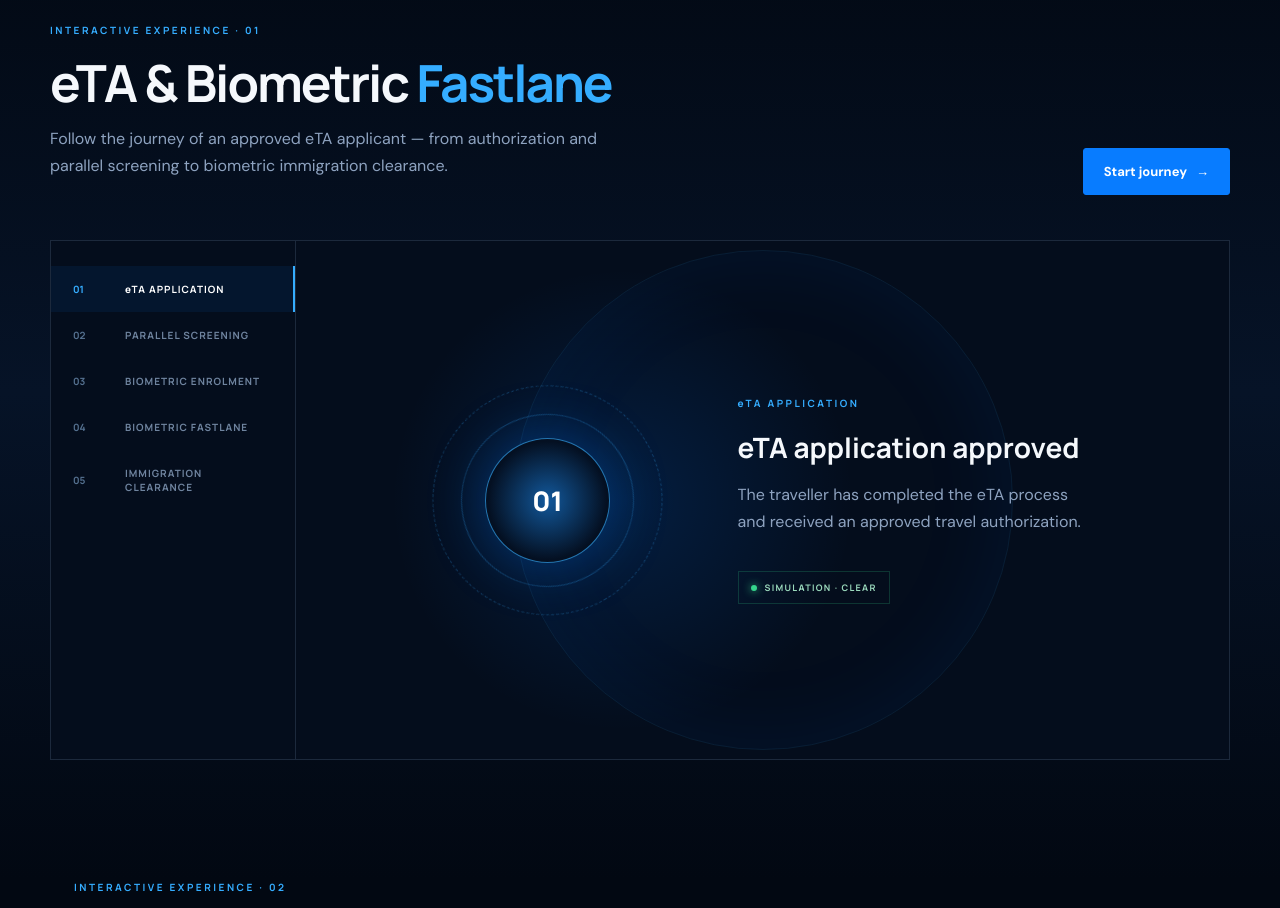
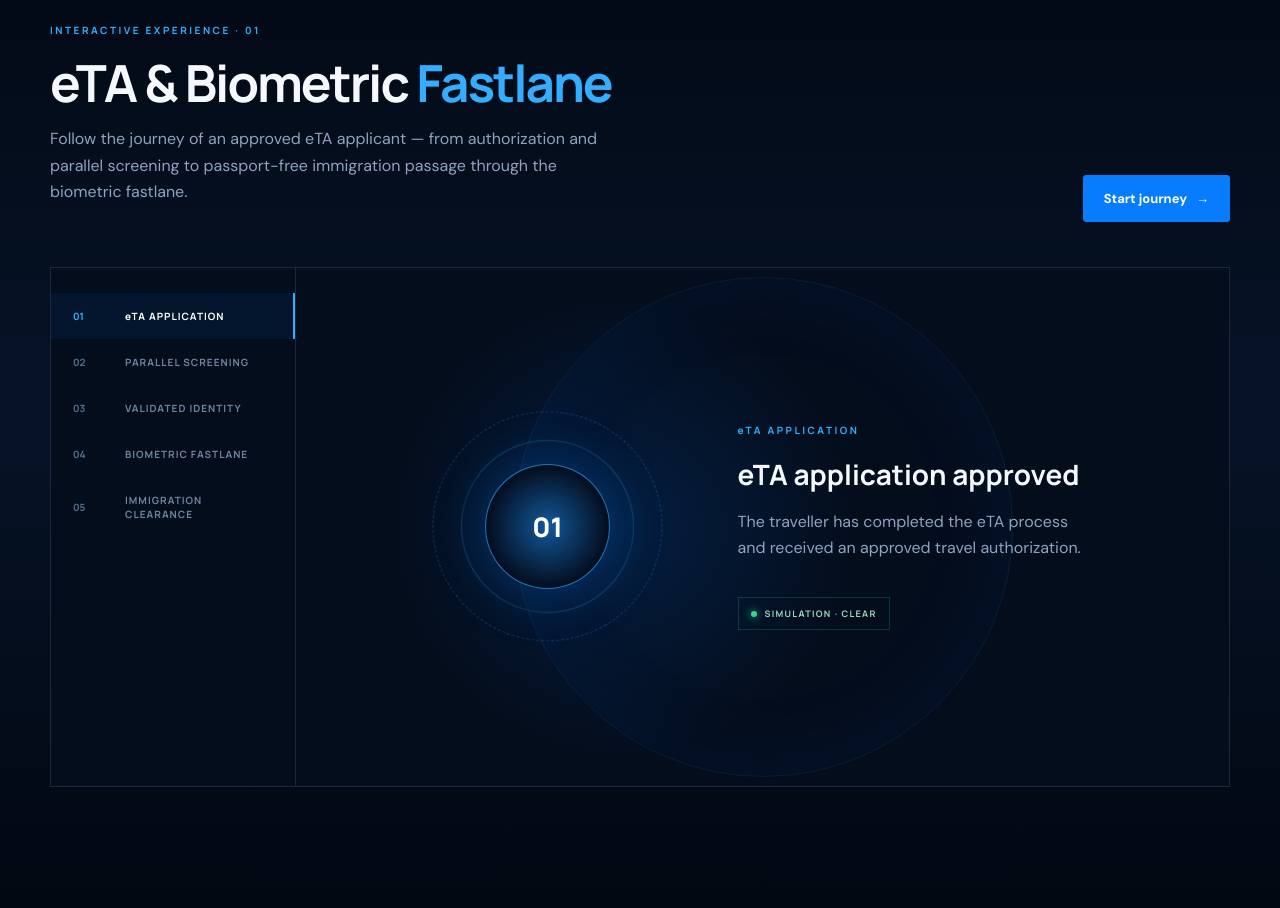
Before and after one commit to flaviusi-bit/Misha.systems, a React (Vite) app: page / in a window 1280 px wide. Shown: the part 1780-2688 px from the top of the page. Built offline with nearby package versions, Linux system fonts and the light colour scheme.

Commit message:
fix: accurately model approved eTA biometric fastlane flow

```diff
--- a/src/FastlaneDemo.jsx
+++ b/src/FastlaneDemo.jsx
@@ -1,11 +1,11 @@
 import React from 'react';
 
 const steps = [
-  { key:'eta', label:'eTA APPLICATION', title:'eTA application approved', text:'The traveller has completed the eTA process and received an approved travel authorization.', icon:'01' },
+  { key:'application', label:'eTA APPLICATION', title:'eTA application approved', text:'The traveller has completed the eTA process and received an approved travel authorization.', icon:'01' },
   { key:'screening', label:'PARALLEL SCREENING', title:'Multiple watchlists screened', text:'The approved eTA application is screened against configured watchlists in parallel and a consolidated clearance decision is produced.', icon:'02' },
-  { key:'biometric', label:'BIOMETRIC ENROLMENT', title:'Biometric identity established', text:'The traveller’s facial biometric is associated with the identity validated during the eTA application.', icon:'03' },
-  { key:'fastlane', label:'BIOMETRIC FASTLANE', title:'Face recognition identifies the traveller', text:'At the fastlane, facial recognition verifies the traveller against the identity already validated through the approved eTA process.', icon:'04' },
-  { key:'access', label:'IMMIGRATION CLEARANCE', title:'Passport presentation bypassed', text:'For an eligible, approved eTA traveller, the biometric fastlane enables passage through immigration without presenting the passport at the lane.', icon:'05' },
+  { key:'identity', label:'VALIDATED IDENTITY', title:'Passport identity already validated', text:'The passport and traveller identity were validated during the eTA application journey.', icon:'03' },
+  { key:'fastlane', label:'BIOMETRIC FASTLANE', title:'Face recognition identifies the traveller', text:'At the immigration fastlane, facial recognition matches the traveller to the identity already validated through the approved eTA.', icon:'04' },
+  { key:'access', label:'IMMIGRATION CLEARANCE', title:'Passport-free passage', text:'An eligible, approved eTA traveller proceeds through the dedicated biometric fastlane without presenting the passport at the immigration lane.', icon:'05' },
 ];
 
 export default function FastlaneDemo(){
@@ -15,7 +15,7 @@ export default function FastlaneDemo(){
   const run=()=>{setActive(0);setComplete(false);setRunning(true);let i=0;const t=setInterval(()=>{i+=1;if(i>=steps.length){clearInterval(t);setComplete(true);setRunning(false);return}setActive(i)},900)};
   const step=steps[active];
   return <section className="fastlane-demo" id="fastlane-demo">
-    <div className="demo-top"><div><p className="eyebrow">INTERACTIVE EXPERIENCE · 01</p><h2>eTA &amp; Biometric <span>Fastlane</span></h2><p className="demo-intro">Follow the journey of an approved eTA applicant — from authorization and parallel screening to biometric immigration clearance.</p></div><button className="button primary" onClick={run} disabled={running}>{running?'Processing journey…':complete?'Run again':'Start journey'} <span>→</span></button></div>
+    <div className="demo-top"><div><p className="eyebrow">INTERACTIVE EXPERIENCE · 01</p><h2>eTA &amp; Biometric <span>Fastlane</span></h2><p className="demo-intro">Follow the journey of an approved eTA applicant — from authorization and parallel screening to passport-free immigration passage through the biometric fastlane.</p></div><button className="button primary" onClick={run} disabled={running}>{running?'Processing journey…':complete?'Run again':'Start journey'} <span>→</span></button></div>
     <div className="journey-shell">
       <aside className="journey-nav">{steps.map((s,i)=><button key={s.key} className={i===active?'active':''} onClick={()=>!running&&setActive(i)}><b>{s.icon}</b><span>{s.label}</span><i/></button>)}</aside>
       <div className="journey-stage"><div className="stage-glow"/><div className="scan-orb"><div className="orb-core">{complete?'✓':step.icon}</div><div className="ring r1"/><div className="ring r2"/></div><div className="stage-copy"><p className="eyebrow">{step.label}</p><h3>{step.title}</h3><p>{step.text}</p><div className="result"><span className="dot"/> {complete?'JOURNEY COMPLETE':'SIMULATION · CLEAR'}</div></div></div>
```
